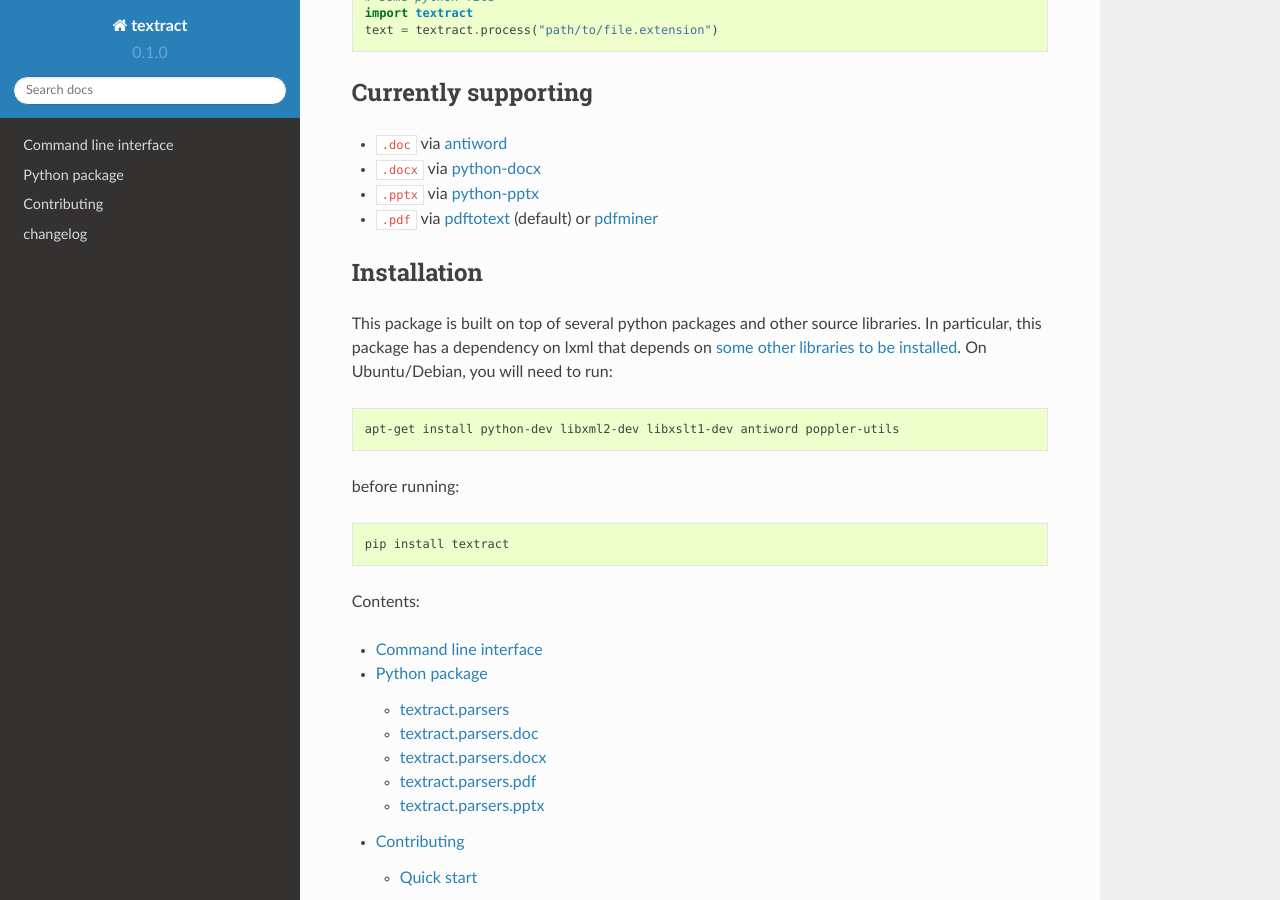
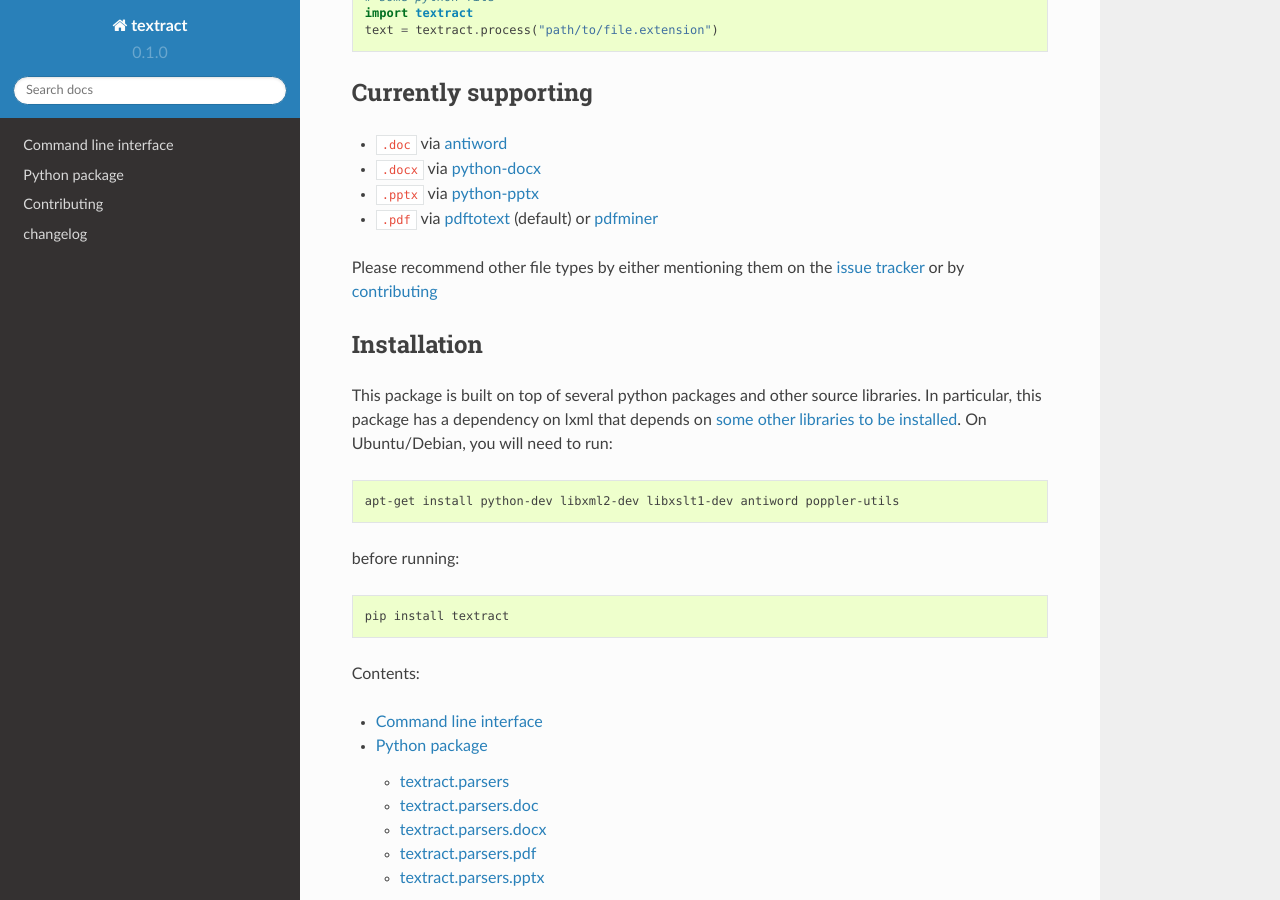
Before and after one commit to deanmalmgren/textract, a Sphinx documentation site: the page built from docs/index.rst, in a window 1280 px wide and 900 px high, scrolled down 491 px. Built offline with Sphinx 7.4.7 and the Read the Docs theme 2.0.0, drawn with Linux system fonts in a browser that asks for light colours.

Commit message:
added mention of issue tracker in supported formats section

```diff
--- a/docs/index.rst
+++ b/docs/index.rst
@@ -43,6 +43,10 @@
 
 * ``.pdf`` via `pdftotext <http://poppler.freedesktop.org/>`__ (default) or `pdfminer <https://euske.github.io/pdfminer/>`__
 
+Please recommend other file types by either mentioning them on the
+`issue tracker <https://github.com/deanmalmgren/textract/issues>`__ or
+by :ref:`contributing <contributing>`
+
 Installation
 ------------
 
```
